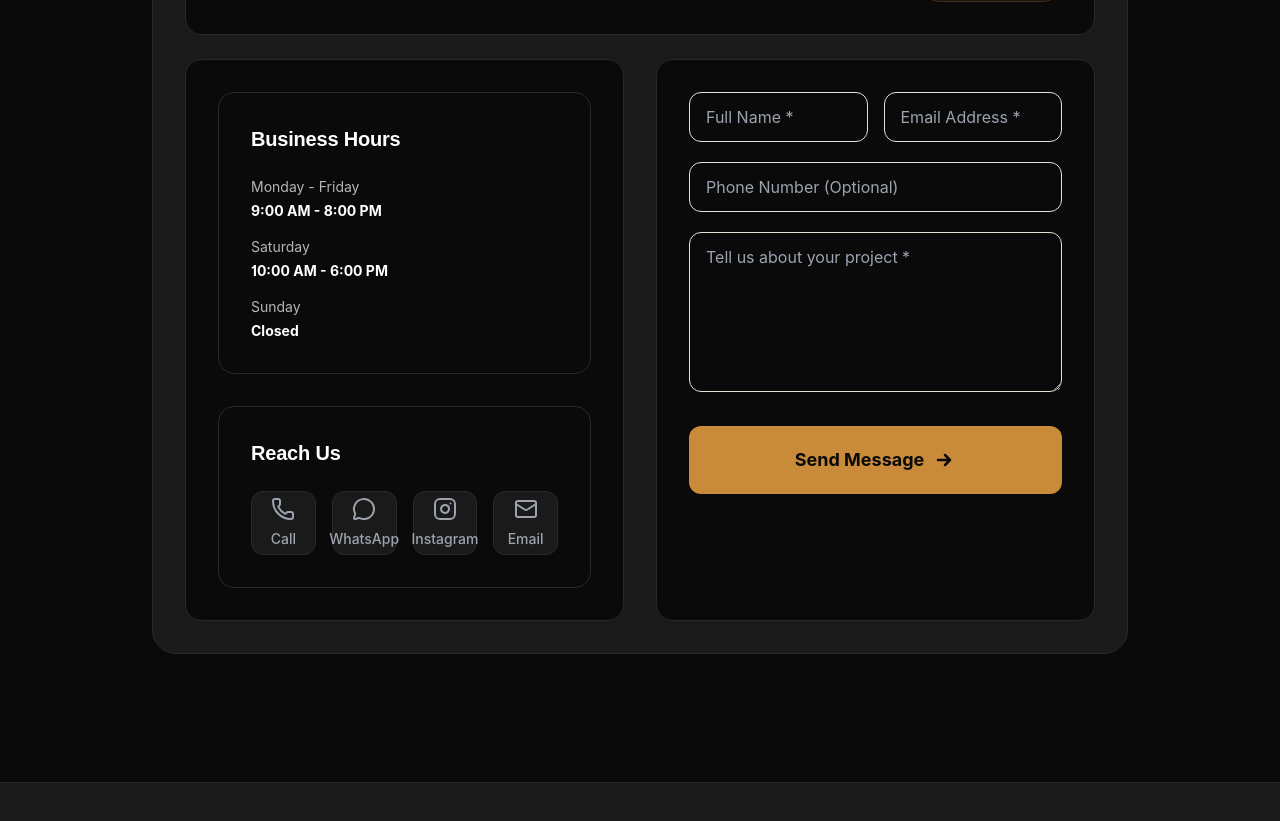
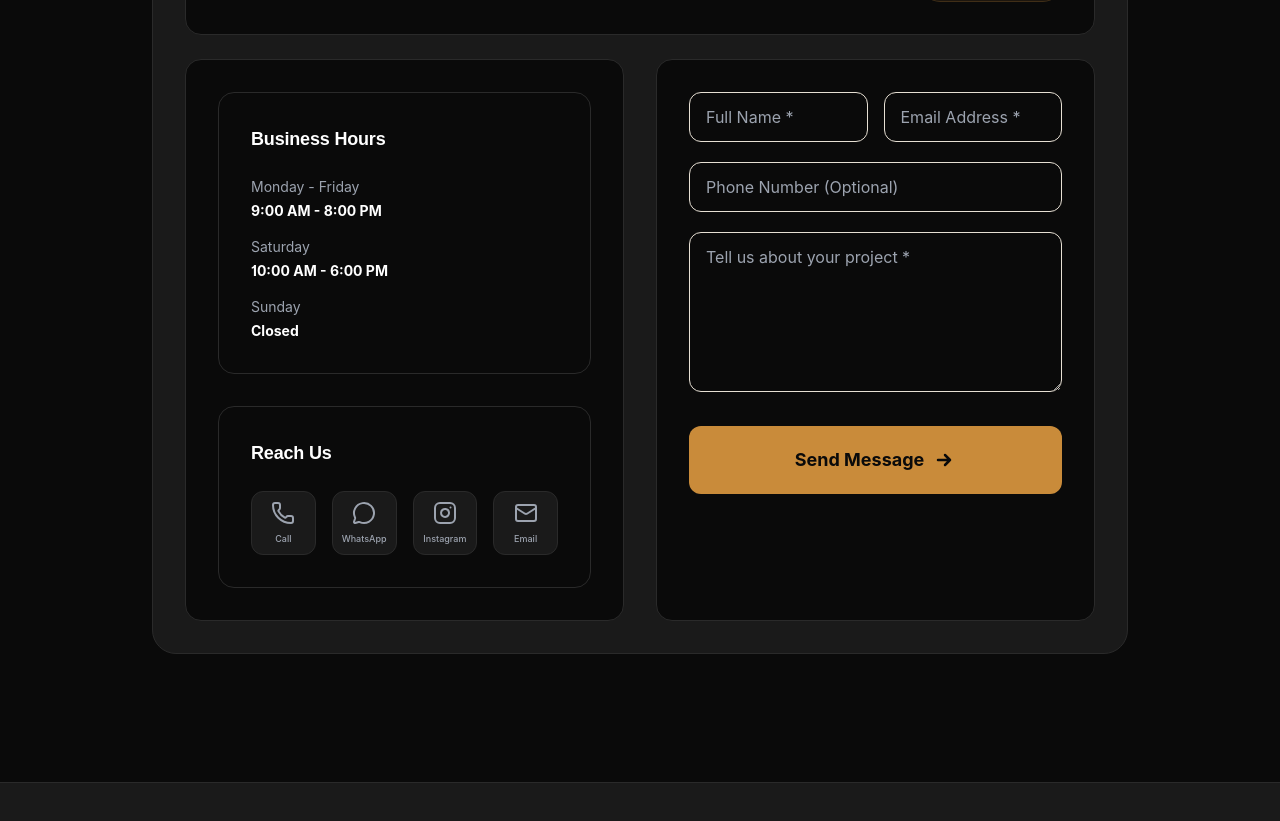
Before and after one commit to adityapranav014/Godware2, a React (Vite) app: page / in a window 1280 px wide. Shown: the part 6260-7081 px from the top of the page. Built offline with nearby package versions, Linux system fonts and the light colour scheme.

Commit message:
Update ContactInfo.jsx

```diff
--- a/src/components/common/ContactInfo.jsx
+++ b/src/components/common/ContactInfo.jsx
@@ -43,8 +43,8 @@ const ContactInfo = () => {
 
       {/* Business Hours */}
       <div className="bg-dark-900 border border-dark-700 rounded-xl sm:rounded-2xl p-5 sm:p-6 lg:p-8 text-white">
-        <h3 className="text-lg sm:text-xl md:text-xl font-bold mb-4 sm:mb-6 font-display text-white">Business Hours</h3>
-        <div className="space-y-3 md:space-y-4 text-sm sm:text-base md:text-base text-dark-400 md:text-white/70 font-sans">
+        <h3 className="text-lg font-bold mb-4 sm:mb-6 font-display text-white">Business Hours</h3>
+        <div className="space-y-3 md:space-y-4 text-sm text-dark-400 font-sans">
           <p className="flex flex-col xs:flex-row xs:justify-between gap-1">
             <span>Monday - Friday</span>
             <span className="font-semibold md:font-bold text-white">9:00 AM - 8:00 PM</span>
@@ -62,7 +62,7 @@ const ContactInfo = () => {
 
       {/* Reach Us Card */}
       <div className="bg-dark-900 border border-dark-700 rounded-xl sm:rounded-2xl p-5 sm:p-6 lg:p-8 text-white">
-        <h3 className="text-lg sm:text-xl md:text-xl font-bold mb-4 sm:mb-6 font-display text-white">Reach Us</h3>
+        <h3 className="text-lg font-bold mb-4 sm:mb-6 font-display text-white">Reach Us</h3>
         <div className="grid grid-cols-2 sm:grid-cols-4 gap-3 sm:gap-4">
           {[
             {
@@ -97,7 +97,7 @@ const ContactInfo = () => {
                 aria-label={item.label}
               >
                 <Icon size={20} className="mb-2 md:w-6 md:h-6 text-dark-400 group-hover:text-gold-500 transition-colors" strokeWidth={2} />
-                <span className="text-xs md:text-sm font-medium text-dark-400 group-hover:text-white transition-colors">
+                <span className="text-xs md:text-[9px] font-medium text-dark-400 group-hover:text-white transition-colors">
                   {item.label}
                 </span>
               </a>
```
